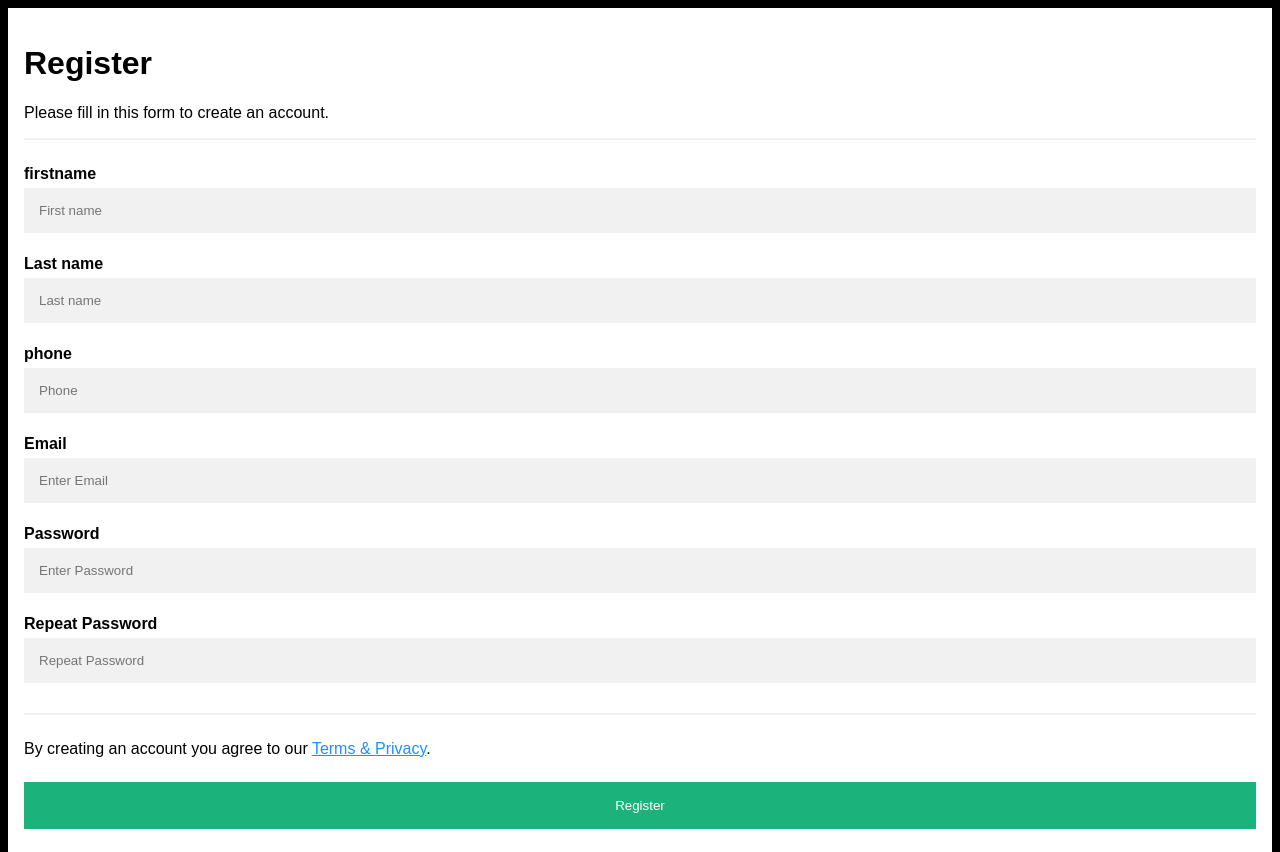
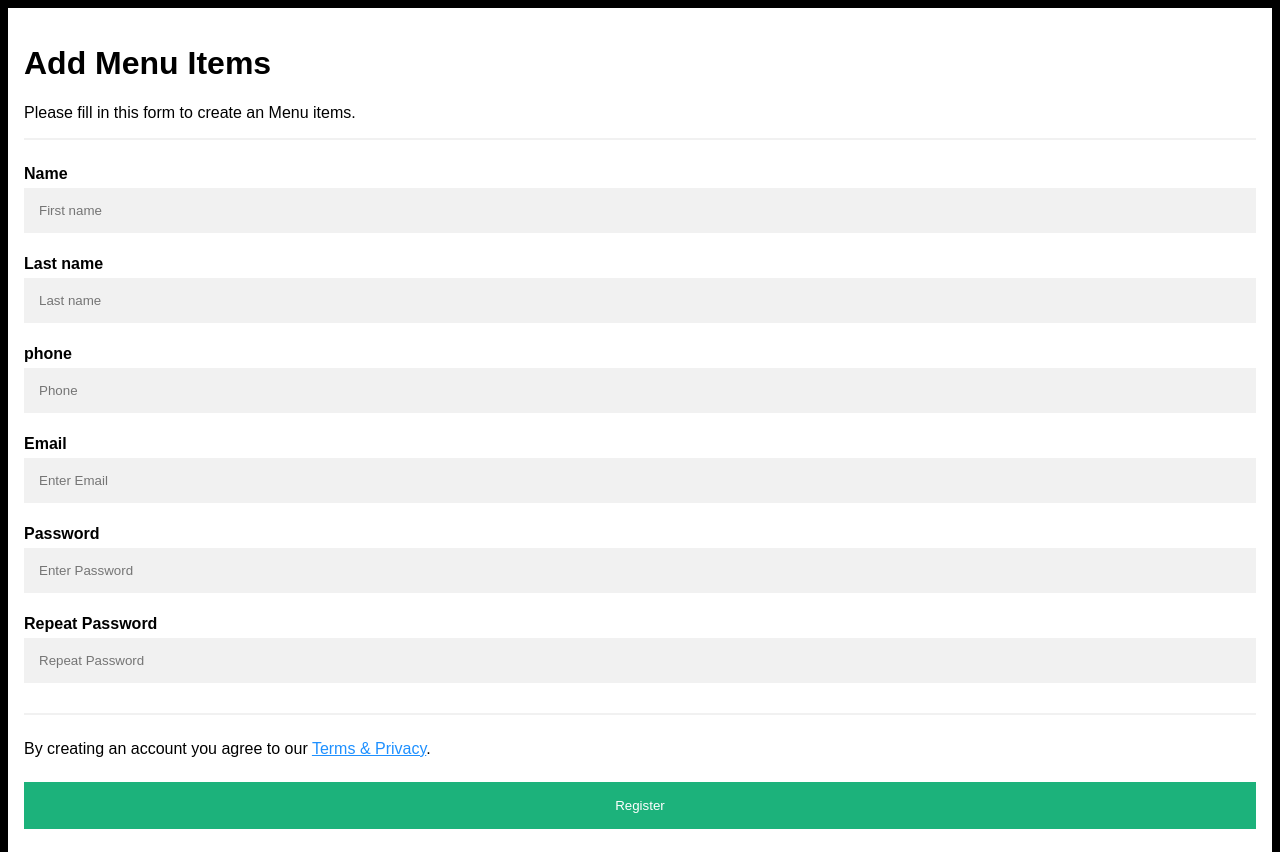
Before and after one commit to armangiter/maktab64-cafe-project, a Flask app: page /menuitem in a window 1280 px wide. Shown: the top 852 px of the page. Run offline with Flask 2, Linux system fonts and the light colour scheme.

Commit message:
refactor : menu items

```diff
--- a/templates/menuitems.html
+++ b/templates/menuitems.html
@@ -68,12 +68,12 @@
 </head>
 <body>
 
-<form action="{{ url_for('register') }}" method="POST">
+<form action="#" method="POST">
     <div class="container">
-        <h1>Register</h1>
-        <p>Please fill in this form to create an account.</p>
+        <h1>Add Menu Items</h1>
+        <p>Please fill in this form to create an Menu items.</p>
         <hr>
-        <label><b>firstname</b></label>
+        <label><b>Name</b></label>
         <input type="text" placeholder="First name" name="firstname" id="firstname" required="">
 
         <label><b>Last name</b></label>
```
